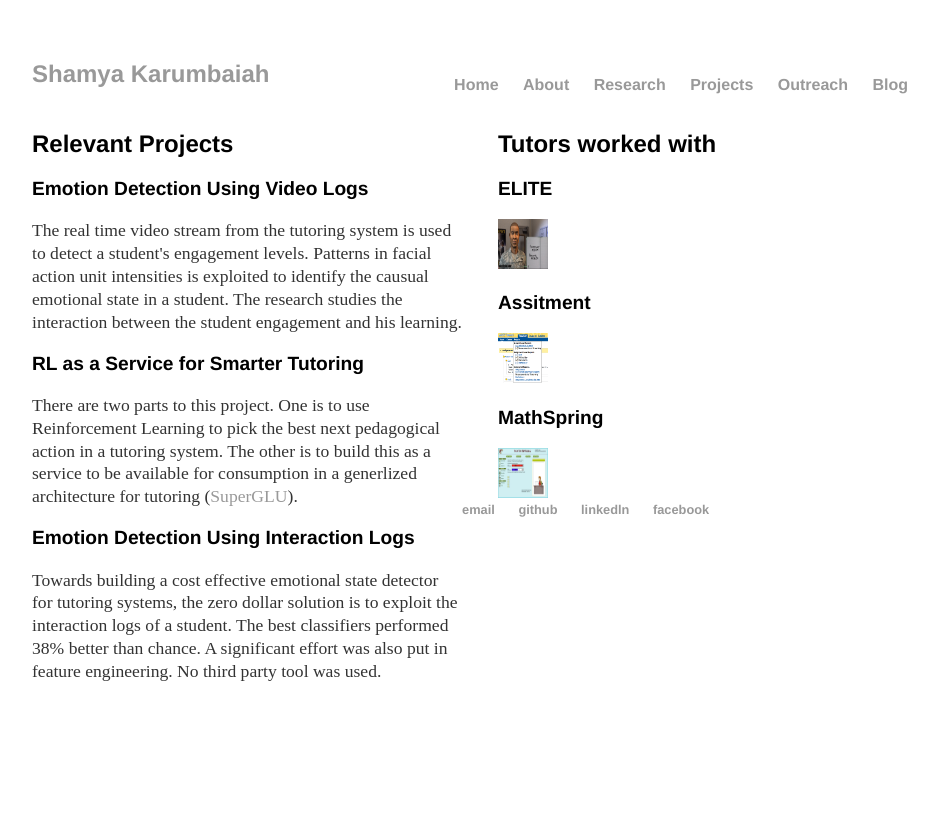
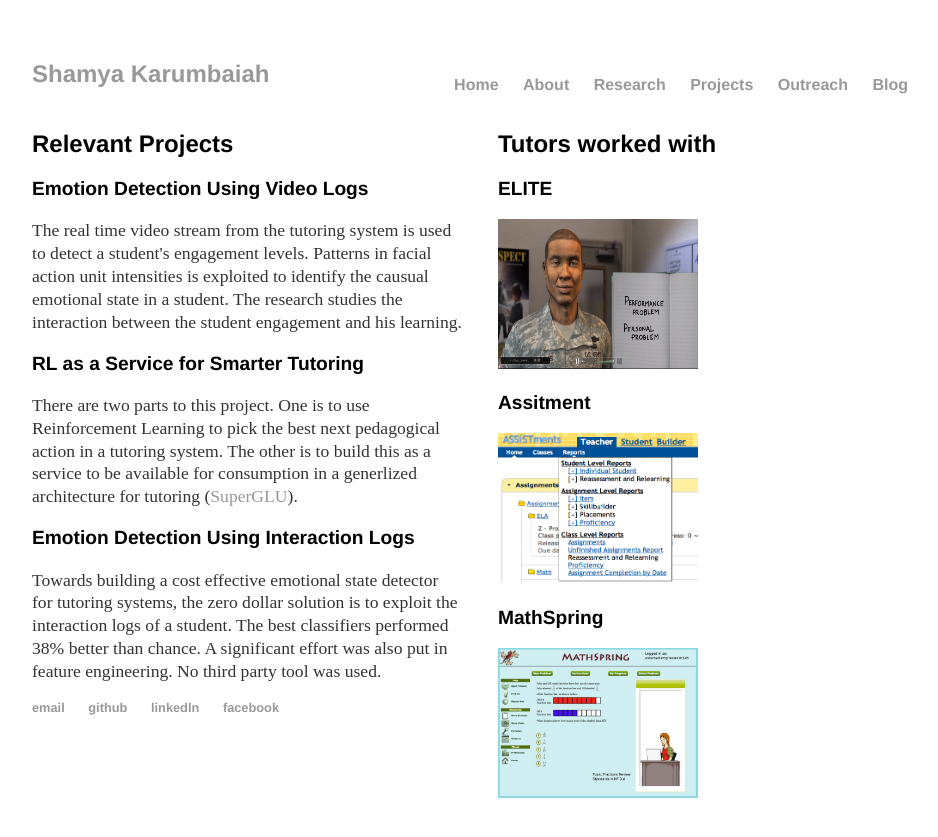
Before and after one commit to Shamya/shamyatest.github.io, a Jekyll site: the page built from projects/index.html, in a window 1280 px wide. Shown: the top 837 px of the page, without its empty margins (160-1098 px from the left). Built offline with Jekyll 4.4.1, drawn with Linux system fonts in a browser that asks for light colours.

Commit message:
Update index.html

```diff
--- a/projects/index.html
+++ b/projects/index.html
@@ -16,10 +16,10 @@
 <div class = "section2" >
   <h2>Tutors worked with</h2>
   <h3>ELITE</h3>
-  <a href="https://youtu.be/lCDt6h6bx2c"> <img src="/images/elite.png" height=50px width=50px></img></a>
+  <a href="https://youtu.be/lCDt6h6bx2c"> <img src="/images/elite.png" height=150px width=200px></img></a>
   <h3>Assitment</h3>
-  <a href ="https://www.assistments.org/"><img src="/images/assistments.png" height=50px width=50px></img></a>
+  <a href ="https://www.assistments.org/"><img src="/images/assistments.png" height=150px width=200px></img></a>
   <h3>MathSpring</h3>
-  <a href="http://mathspring.org/"><img src="/images/mathspring.jpg" height=50px width=50px></img></a>
+  <a href="http://mathspring.org/"><img src="/images/mathspring.jpg" height=150px width=200px></img></a>
 </div>
 </div>
```
